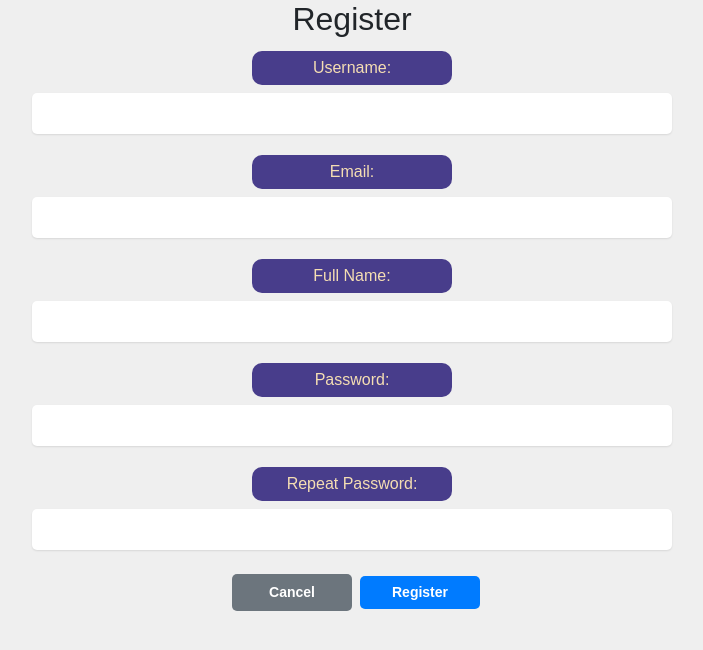
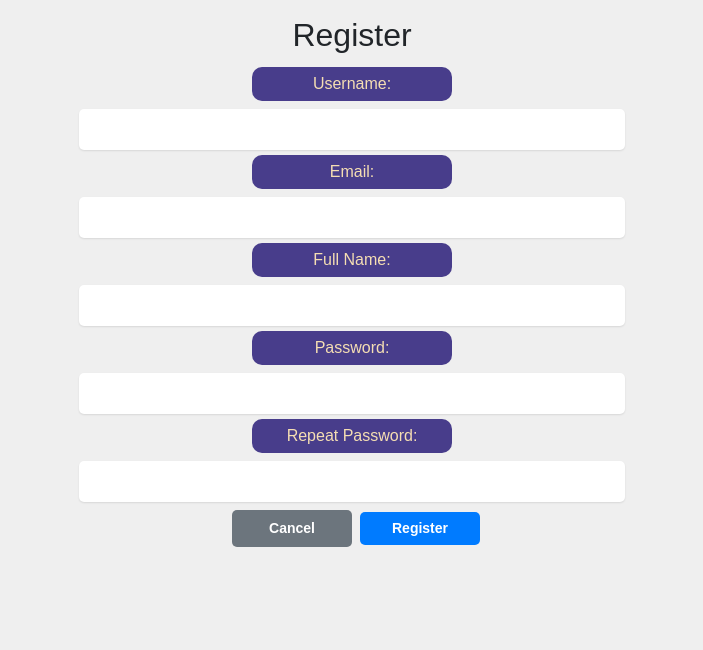
Before and after one commit to aleksandar-pejkovic/relia-vue, a Vue app: page /register in a window 1280 px wide. Shown: the top 650 px of the page, without its empty margins (288-991 px from the left). Built offline with nearby package versions, Linux system fonts and the light colour scheme; the HTML template or start-up script is replaced by a standard one.

Commit message:
register style and add item spinner fix

```diff
--- a/src/components/item/CreateItemForm.vue
+++ b/src/components/item/CreateItemForm.vue
@@ -79,7 +79,7 @@ export default defineComponent({
             this.item.taxRate = product.taxRate
             this.item.invoiceId = this.invoiceId
         },
-        createItem() {
+        async createItem() {
             if (!this.selectedProduct) {
                 this.showErrorMessage('Select a product')
                 return
@@ -92,7 +92,7 @@ export default defineComponent({
                 return
             }
             this.loading = true
-            useItemsStore().createItem(this.item)
+            await useItemsStore().createItem(this.item)
             this.loading = false
             this.searchQuery = ''
             this.product = {}
--- a/src/views/RegisterView.vue
+++ b/src/views/RegisterView.vue
@@ -1,39 +1,41 @@
 <template>
-    <div class="d-flex flex-column align-items-center">
+    <div class="container mt-3">
         <h2>Register</h2>
-        <form @submit.prevent="register" class="w-50">
-            <div class="mb-3">
+        <form @submit.prevent="register" class="row justify-content-center align-items-center flex-column">
+            <div class="col-md-6">
                 <label for="username" class="form-label">Username:</label>
                 <input type="text" class="form-control" id="username" v-model="user.username" @input="validateUsername">
                 <span v-if="usernameError" class="error">{{ usernameError }}</span>
             </div>
-            <div class="mb-3">
+            <div class="col-md-6">
                 <label for="email" class="form-label">Email:</label>
                 <input type="email" class="form-control" id="email" v-model="user.email" @input="validateEmail">
                 <span v-if="emailError" class="error">{{ emailError }}</span>
             </div>
-            <div class="mb-3">
+            <div class="col-md-6">
                 <label for="name" class="form-label">Full Name:</label>
                 <input type="text" class="form-control" id="name" v-model="user.name" @input="validateName">
                 <span v-if="nameError" class="error">{{ nameError }}</span>
             </div>
-            <div class="mb-3">
+            <div class="col-md-6">
                 <label for="password" class="form-label">Password:</label>
                 <input type="password" class="form-control" id="password" v-model="user.password" @input="validatePassword">
                 <span v-if="passwordError" class="error">{{ passwordError }}</span>
             </div>
-            <div class="mb-3">
+            <div class="col-md-6">
                 <label for="repeatPassword" class="form-label">Repeat Password:</label>
                 <input type="password" class="form-control" id="repeatPassword" v-model="repeatPassword"
                     @input="validateRepeatPassword">
                 <span v-if="repeatPasswordError" class="error">{{ repeatPasswordError }}</span>
             </div>
+            <div class="col-12">
                 <div v-if="loading" class="spinner-border text-primary" role="status">
                     <span class="visually-hidden">Loading...</span>
                 </div>
                 <div v-else>
                     <router-link to="/" class="btn btn-secondary btn-lg m-2">Cancel</router-link>
                     <button class="btn btn-primary" type="submit">Register</button>
+                </div>
             </div>
         </form>
     </div>
```
Lines whose indentation alone changed are shown as unchanged.
